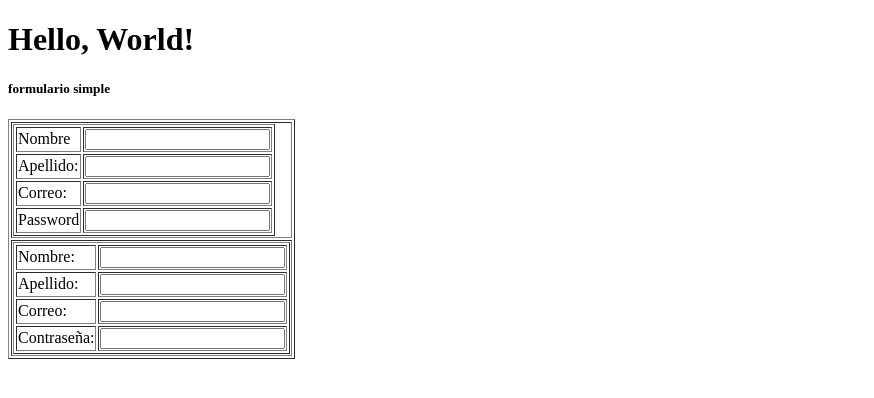
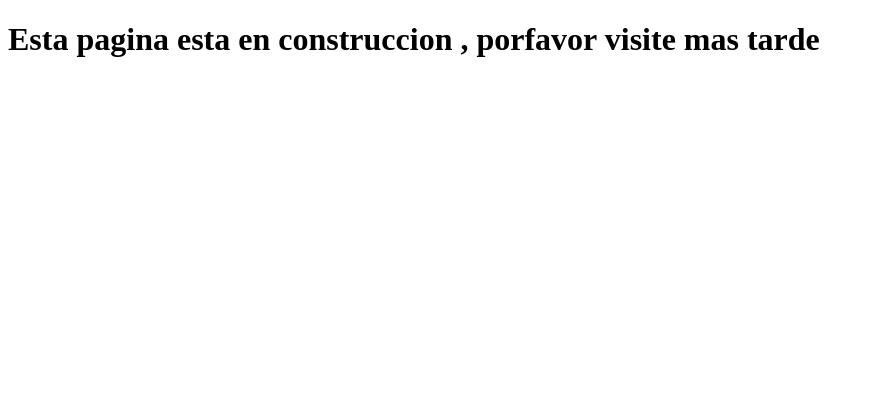
Before and after one commit to Badrbouamoud1/Badrbouamoud1.github.io, a plain HTML site: page Index.html in a window 1280 px wide. Shown: the whole page, without its empty margins (0-874 px from the left). Drawn offline with Linux system fonts and the light colour scheme.

Commit message:
intento_1

```diff
--- a/Index.html
+++ b/Index.html
@@ -6,51 +6,6 @@
     <title>Document</title>
 </head>
 <body>
-    <h1>Hello, World!</h1>
-    <h5>formulario simple </h5>
-    <table border="1px">
-        <tr>
-            <td>
-                <table border="1px">
-                <tr>
-                    <td>Nombre</td>
-                    <td><input type="text" name="nombre"></td>
-                </tr>
-                <tr>
-                    <td>Apellido:</td>
-                    <td><input type="text" name="apellido"></td>
-                </tr>
-                <tr>
-                    <td>Correo:</td>
-                    <td><input type="email" name="correo"></td>
-                </tr>
-                <tr>
-                    <td>Password</td>
-                    <td><input type="password" name="contraseña"></td>
-                </tr>
-                </table>
-            </td>
-        </tr>
-            <td>
-                <table border="1px">
-                <tr>
-                    <td>Nombre:</td>
-                    <td><input type="text" name="nombre"></td>
-                </tr>
-                <tr>
-                    <td>Apellido:</td>
-                    <td><input type="text" name="apellido"></td>
-                </tr>
-                <tr>
-                    <td>Correo:</td>
-                    <td><input type="email" name="correo"></td>
-                </tr>
-                <tr>
-                    <td>Contraseña:</td>
-                    <td><input type="password" name="contraseña"></td>
-                </tr>
-                </table>
-            </td>
-    </table>
+    <H1>Esta pagina esta en construccion , porfavor visite mas tarde</H1>
 </body>
 </html>
```
